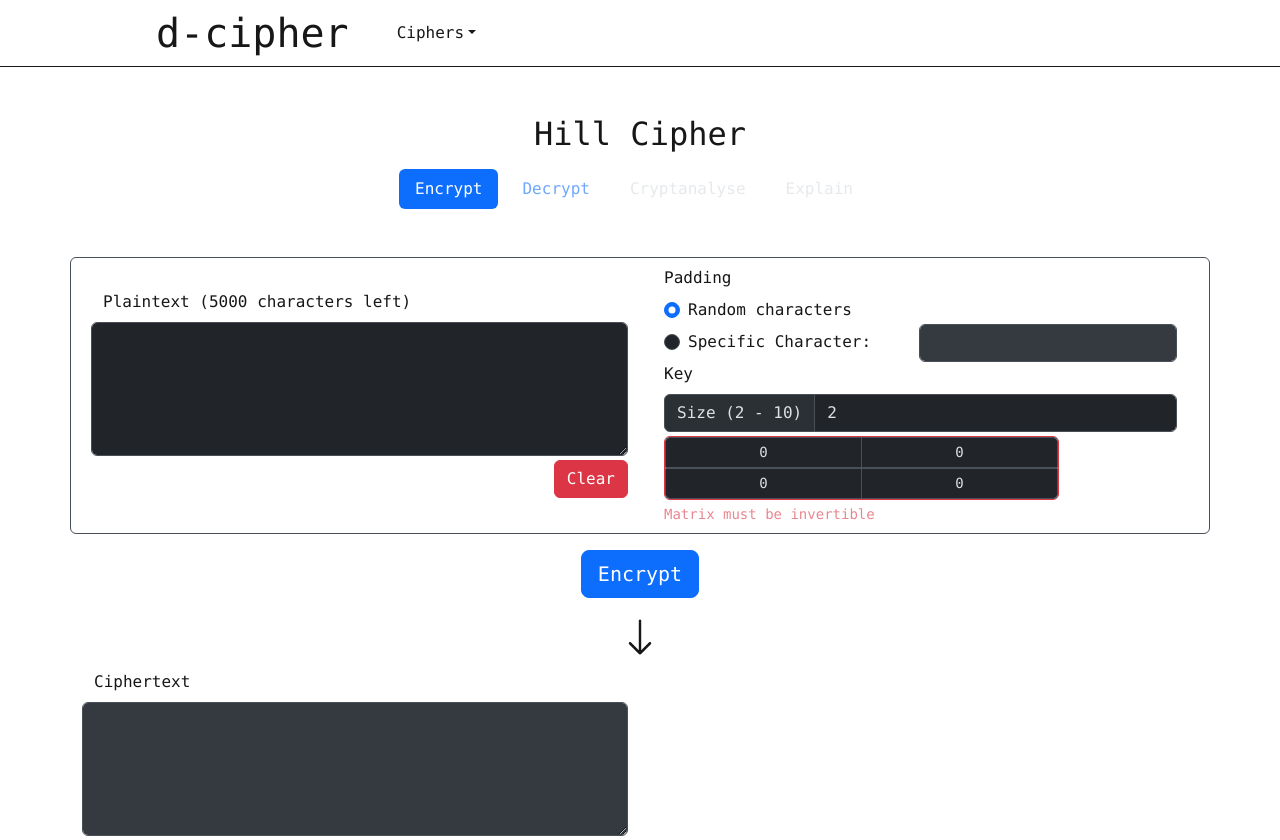
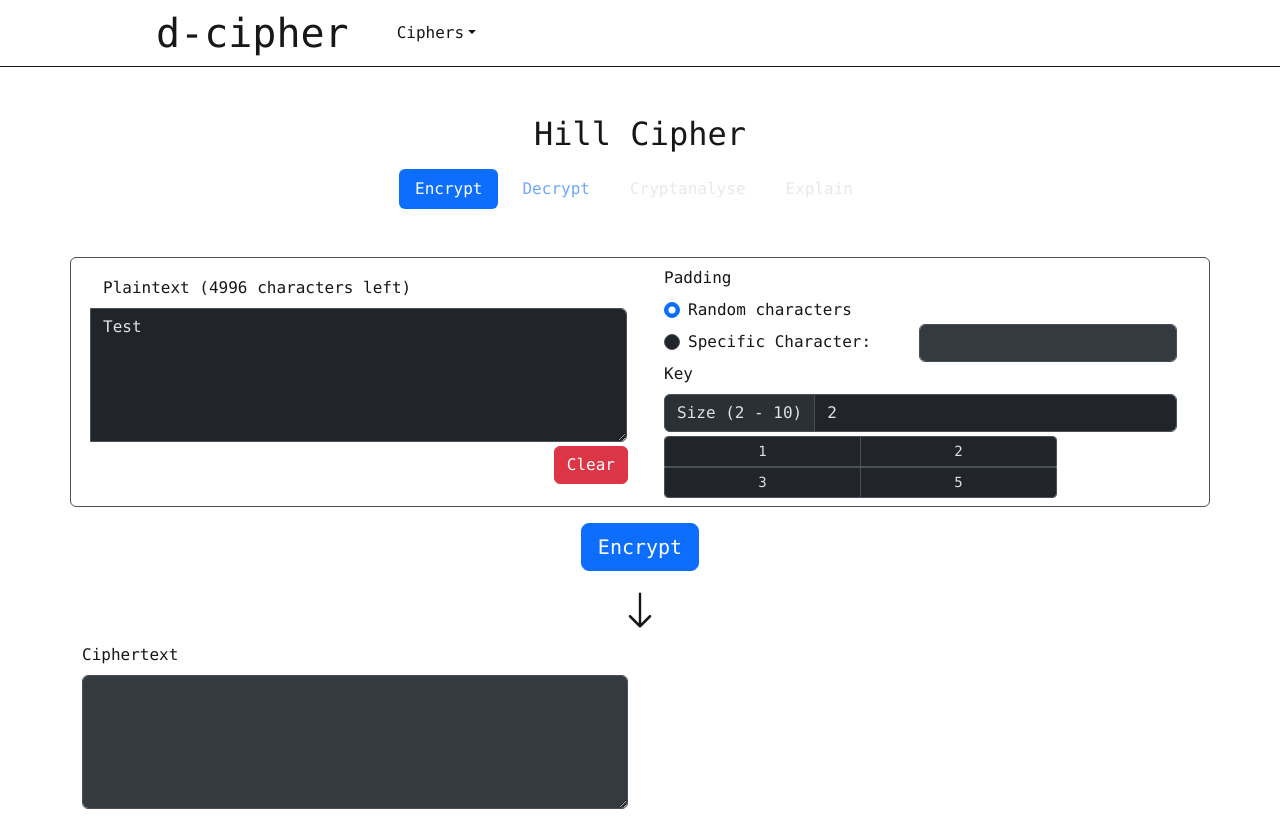
Before and after one commit to AssistantToTheRegionalManager96/d-cipher, a Next.js app: page /ciphers/hill in a window 1280 px wide. After the commit the page ends 813 px from the top, so only its background shows below. Built offline with nearby package versions, Linux system fonts and the light colour scheme.

Commit message:
WIP on padding options

```diff
--- a/src/app/ciphers/hill/page.js
+++ b/src/app/ciphers/hill/page.js
@@ -1,45 +1,32 @@
 "use client"
 import { useState } from "react";
 import CipherMenu from "@/app/components/cipherMenu/cipherMenu";
-import CryptographicTextArea from "@/app/components/cryptographicTextArea/cryptographicTextArea";
 import { Button, Col, Container, Form, InputGroup, Row, Stack } from "react-bootstrap";
-import KeyMatrix from "@/app/components/keyMatrix/keyMatrix";
 import {LUDecompose, ForwardSolve, BackwardSolve, Determinant, GreatestCommonDenominator} from "@/app/utilities/mathUtils";
 import PaddingMenu from "@/app/components/paddingMenu/paddingMenu";
 import InputTextArea from "@/app/components/inputTextArea/inputTextArea";
-import HillCipherKey from "@/app/components/hillCipherKey/hillCipherKey";
+import HillCipherKey from "@/app/components/cipherKeys/hillCipherKey/hillCipherKey";
 
 
 const Home = () => {
     const [activeTab, setActiveTab] = useState(0);
 
-    const [plaintext, setPlaintext] = useState("");
+    const [plaintext, setPlaintext] = useState("Test");
     const [ciphertext, setCiphertext] = useState("");
     const [lastUsedPlaintext, setLastUsedPlaintext] = useState("");
     const [lastUsedCiphertext, setLastUsedCiphertext] = useState("");
 
     const [paddingType, setPaddingType] = useState(0);
-
-    const [keyLength, setKeyLength] = useState(2);
-    const [keyLengthDisplay, setKeyLengthDisplay] = useState(keyLength);
     const [key, setKey] = useState([
-        [0, 0],
-        [0, 0]
+        [1, 2],
+        [3, 5]
     ]);
 
     const [keyValid, setKeyValid] = useState(true);
-    const [inputValid, setInputValid] = useState(true);
-
-    const keyMinLength = 2;
-    const keyMaxLength = 20;
+    const [textValid, setTextValid] = useState(true);
+    const [paddingValid, setPaddingValid] = useState(true);
 
     const encrypt = (plaintext, key) => {
-
-
-
-
-
-
         var encryptedChars = [];
 
         var asciiIndexInput = 'a'.charCodeAt(0);
@@ -92,55 +79,6 @@ const Home = () => {
         return decryptedChars.join("");
     }
 
-    const handleKeyLengthChange = (element) => {
-        var length = parseInt(element.value);
-
-        if (isNaN(length)) {
-            setKeyLengthDisplay("");
-            element.classList.add("is-invalid");
-            return;
-        }
-        else if (length > keyMaxLength || length < keyMinLength) {
-            setKeyLengthDisplay(length);
-            element.classList.add("is-invalid");
-            return;
-        }
-
-        var newKey = JSON.parse(JSON.stringify(key));
-
-        if (length > keyLength) {
-            for (var i = keyLength; i < length; i++) {
-                newKey.forEach(row => {
-                    row.push(0);
-                })
-
-                newKey.push(new Array(i + 1).fill(0))
-            }
-        }
-        else {
-            newKey = newKey.slice(0, length);
-            newKey.forEach((row, index) => {
-                newKey[index] = row.slice(0, length);
-            })
-        }
-
-        setKey(newKey);
-        setKeyLength(length);
-        setKeyLengthDisplay(length);
-        element.classList.remove("is-invalid");
-    }
-
-    const handleKeyLoseFocus = (e) => {
-        try {
-            var det = Determinant(key);
-            if (GreatestCommonDenominator(det, 26) != 1) setKeyValid(false);
-            else setKeyValid(true);
-        }
-        catch {
-            setKeyValid(false);
-        }
-    }
-
     const handleRunButton = () => {
         if (activeTab == 0) {
             var encryptedText = encrypt(plaintext, key);
@@ -166,7 +104,13 @@ const Home = () => {
 
             <Row className="mt-5 border rounded p-2">
                 <Col xs={12} sm={12} md={12} lg={6} xl={6}  xxl={6} className="d-flex align-items-center mb-1">
-                    <InputTextArea value={plaintext} label="Plaintext" lastUsedValue={lastUsedPlaintext} alphabet="abcdefghijklmnopqrstuvwxyz" handleChange={(value) => setPlaintext(value)} />
+                {activeTab == 0 ?
+                    <InputTextArea value={plaintext} label="Plaintext" lastUsedValue={lastUsedPlaintext} alphabet="abcdefghijklmnopqrstuvwxyz"
+                    handleChange={(value) => setPlaintext(value)} isValid={textValid} handleIsValidChange={(value) => setTextValid(value)}/>
+                    :
+                    <InputTextArea value={ciphertext} label="Ciphertext" lastUsedValue={lastUsedCiphertext} alphabet="abcdefghijklmnopqrstuvwxyz"
+                    handleChange={(value) => setCiphertext(value)} />
+                }
                 </Col>
                 <Col xs={12} sm={12} md={12} lg={6} xl={6}  xxl={6}
                 className="d-flex align-items-start justify-content-xs-center justify-content-sm-center justify-content-md-center justify-content-lg-end justify-content-xl-end justify-conten-xxl-end">
@@ -190,7 +134,7 @@ const Home = () => {
             <Row className="mt-3 mb-3">
                 <Col xs={5}></Col>
                 <Col className="d-flex justify-content-center align-items-center">
-                    <Button variant="primary" size="lg" disabled={!inputValid}
+                    <Button variant="primary" size="lg" disabled={!(textValid && keyValid && paddingValid)}
                             onClick={handleRunButton}>{activeTab == 0 ? "Encrypt" : "Decrypt"}</Button>
                 </Col>
                 <Col xs={5}></Col>
@@ -209,8 +153,17 @@ const Home = () => {
             <Row>
                 <Col xs={12} sm={12} md={12} lg={6} xl={6}  xxl={6} className="d-flex align-items-center mb-1">
                     {activeTab == 0 ?
-                        <CryptographicTextArea active={false} mode="ciphertext" value={lastUsedCiphertext} lastUsedValue={lastUsedCiphertext}/>
-                        : <CryptographicTextArea active={false} mode="plaintext" value={lastUsedPlaintext} lastUsedValue={lastUsedPlaintext}/>}
+                        <Form.Group as={Stack}>
+                            <Form.Label>Ciphertext</Form.Label>
+                            <Form.Control as="textarea" rows={5} value={ciphertext} disabled />
+                        </Form.Group>
+                        :
+                        <Form.Group as={Stack}>
+                            <Form.Label>Plaintext</Form.Label>
+                            <Form.Control as="textarea" rows={5} value={plaintext} disabled />
+                        </Form.Group>
+
+                    }
                 </Col>
             </Row>
 
--- a/src/app/ciphers/permutation/page.js
+++ b/src/app/ciphers/permutation/page.js
@@ -3,7 +3,7 @@ import { useState } from "react";
 import CipherMenu from "@/app/components/cipherMenu/cipherMenu";
 import CryptographicTextArea from "@/app/components/cryptographicTextArea/cryptographicTextArea";
 import { Button, Col, Container, Form, InputGroup, Row, Stack } from "react-bootstrap";
-import KeyGrid from "@/app/components/keyGrid/keyGrid";
+import KeyGrid from "@/app/components/grids/keyGrid/keyGrid";
 
 
 const Home = () => {
--- a/src/app/ciphers/substitution/page.js
+++ b/src/app/ciphers/substitution/page.js
@@ -3,7 +3,7 @@ import { useState } from "react";
 import CipherMenu from "@/app/components/cipherMenu/cipherMenu";
 import CryptographicTextArea from "@/app/components/cryptographicTextArea/cryptographicTextArea";
 import { Button, Col, Container, Form, InputGroup, Row, Stack } from "react-bootstrap";
-import KeyGrid from "@/app/components/keyGrid/keyGrid";
+import KeyGrid from "@/app/components/grids/keyGrid/keyGrid";
 
 const Home = () => {
     const [activeTab, setActiveTab] = useState(0);
--- a/src/app/components/hillCipherKey/hillCipherKey.js
+++ b/src/app/components/cipherKeys/hillCipherKey/hillCipherKey.js
@@ -1,5 +1,5 @@
 import { Form, InputGroup } from "react-bootstrap";
-import KeyMatrix from "@/app/components/keyMatrix/keyMatrix";
+import KeyMatrix from "@/app/components/grids/keyMatrix/keyMatrix";
 import { useEffect, useState } from "react";
 import { Determinant, GreatestCommonDenominator } from "@/app/utilities/mathUtils";
 
@@ -72,7 +72,9 @@ const HillCipherKey = ({keyValue, handleKeyValueChange, isValid, handleIsValidCh
             <Form.Control.Feedback type="invalid">Provide input in range ({minLength}-{maxLength})</Form.Control.Feedback>
         </InputGroup>
         <InputGroup hasValidation>
-            <KeyMatrix keyValue={keyValue} isValid={isValid} showLabels={false} handleKeyUpdate={(keyValue) => handleKeyValueChange(keyValue)} itemsPerRow={keyValue.length} />
+            <div className={isValid ? "" : "is-invalid border border-danger rounded-1"}>
+                <KeyMatrix keyValue={keyValue} showLabels={false} handleKeyUpdate={(keyValue) => handleKeyValueChange(keyValue)} itemsPerRow={keyValue.length} />
+            </div>
             <Form.Control.Feedback type="invalid">Matrix must be invertible</Form.Control.Feedback>
         </InputGroup>
     </Form.Group>
--- a/src/app/components/keyMatrix/keyMatrix.js
+++ b/src/app/components/grids/keyMatrix/keyMatrix.js
@@ -2,7 +2,7 @@ import Chunk from "@/app/utilities/arrayUtilities";
 import { createRef } from "react";
 import Grid from "../grid/grid";
 
-const KeyMatrix = ({ keyValue, handleKeyUpdate, onBlur = () => {}, isValid = true, showLabels = false, itemsPerRow = 10 }) => {
+const KeyMatrix = ({ keyValue, handleKeyUpdate, showLabels = false, itemsPerRow = 10 }) => {
     var gridArray = keyValue.map(row => row.map(col => ({label: "", placeholder: 0, value:col.toString(), reference: createRef()})));
 
     const handleGridUpdate = (position, value) => {
@@ -16,9 +16,7 @@ const KeyMatrix = ({ keyValue, handleKeyUpdate, onBlur = () => {}, isValid = tru
     }
 
     return(
-        <div className={"d-flex " + (isValid ? "" : "is-invalid border border-danger rounded")} onBlur={(e) => onBlur(e)}>
-            <Grid gridArray={gridArray} handleGridArrayUpdate={handleGridUpdate} showLabels={showLabels} itemsPerRow={itemsPerRow} onBlur={(e) => onBlur(e)}/>
-        </div>
+        <Grid gridArray={gridArray} handleGridArrayUpdate={handleGridUpdate} showLabels={showLabels} itemsPerRow={itemsPerRow} onBlur={(e) => onBlur(e)}/>
     )
 }
 
--- a/src/app/components/inputTextArea/inputTextArea.js
+++ b/src/app/components/inputTextArea/inputTextArea.js
@@ -1,6 +1,7 @@
-import { Button, Col, Container, Form, Row } from "react-bootstrap";
+import { useEffect } from "react";
+import { Button, Col, Container, Form, InputGroup, Row, Stack } from "react-bootstrap";
 
-const InputTextArea = ({value, lastUsedValue, label, alphabet, handleChange, maxLength = 5000, active = true, rowCount = 5}) => {
+const InputTextArea = ({value, isValid, handleIsValidChange, lastUsedValue, label, alphabet, handleChange, maxLength = 5000, active = true, rowCount = 5}) => {
 
     var regex = new RegExp(`[^${alphabet}]`, 'gi');
 
@@ -10,15 +11,19 @@ const InputTextArea = ({value, lastUsedValue, label, alphabet, handleChange, max
         handleChange(newValue);
     }
 
+    useEffect(() => {
+        handleIsValidChange(value.length > 0 && value.length < maxLength)
+    })
 
     return (
         <Form.Group as={Container}>
-            <Form.Label>
-                {`${label} (${maxLength - value.length} characters left)`}
-            </Form.Label>
-            <Row>
-                <Form.Control as="textarea" rows={rowCount} value={value} disabled={!active} onChange={(e) => {handleInput(e.target.value)}} />
-            </Row>
+            <InputGroup as={Row} className="w-auto" hasValidation>
+                <Form.Label>
+                    {`${label} (${maxLength - value.length} characters left)`}
+                </Form.Label>
+                <Form.Control as="textarea" className={isValid ? "" : "is-invalid"} rows={rowCount} value={value} disabled={!active} onChange={(e) => {handleInput(e.target.value)}} />
+                <Form.Control.Feedback type="invalid">Insert valid plaintext</Form.Control.Feedback>
+            </InputGroup>
             <Row className="mt-1">
                 <Col xs={9} sm={9} md={9} lg={9} xl={9} xxl={9} className="d-flex justify-content-start align-items-center ps-0">
                 {lastUsedValue != "" && lastUsedValue != value ? `The ${label} has changed since last operation` : ""}
--- a/src/app/components/paddingMenu/paddingMenu.js
+++ b/src/app/components/paddingMenu/paddingMenu.js
@@ -2,6 +2,9 @@ const { Container, Row, Col, Form, InputGroup, Stack } = require("react-bootstra
 
 
 const PaddingMenu = ({paddingType, handlePaddingTypeChange, specificCharacter = ""}) => {
+
+
+
     return (
         <Form.Group>
             <Form.Label>
```
Also changed, not shown: src/app/components/grids/grid/grid.js (renamed from src/app/components/grid/grid.js), src/app/components/grids/gridRow/gridRow.js (renamed from src/app/components/gridRow/gridRow.js), src/app/components/grids/keyGrid/keyGrid.js (renamed from src/app/components/keyGrid/keyGrid.js).
